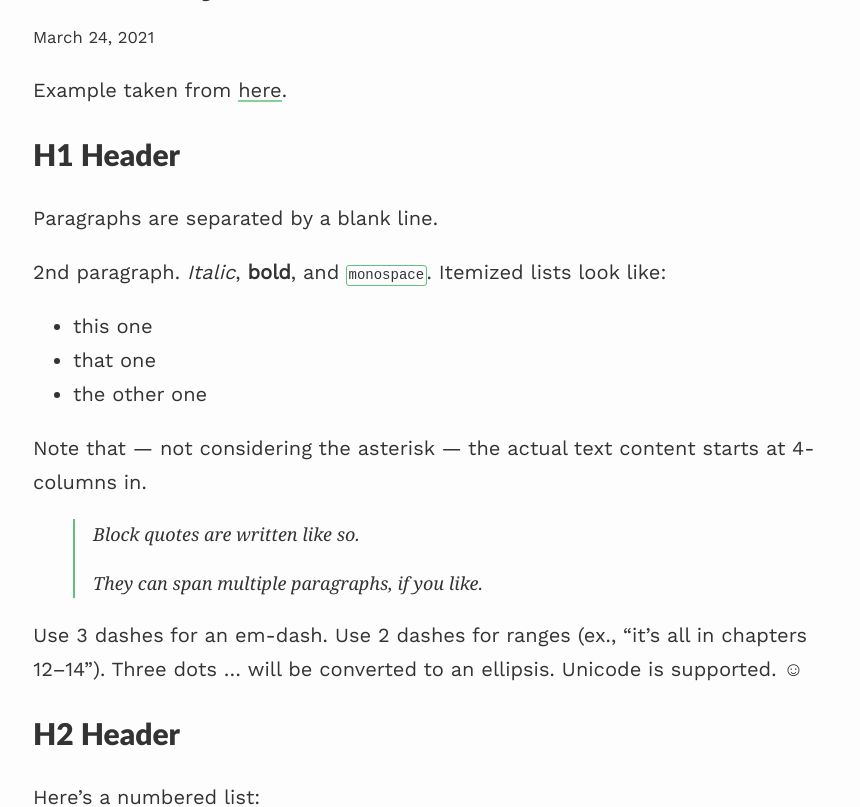
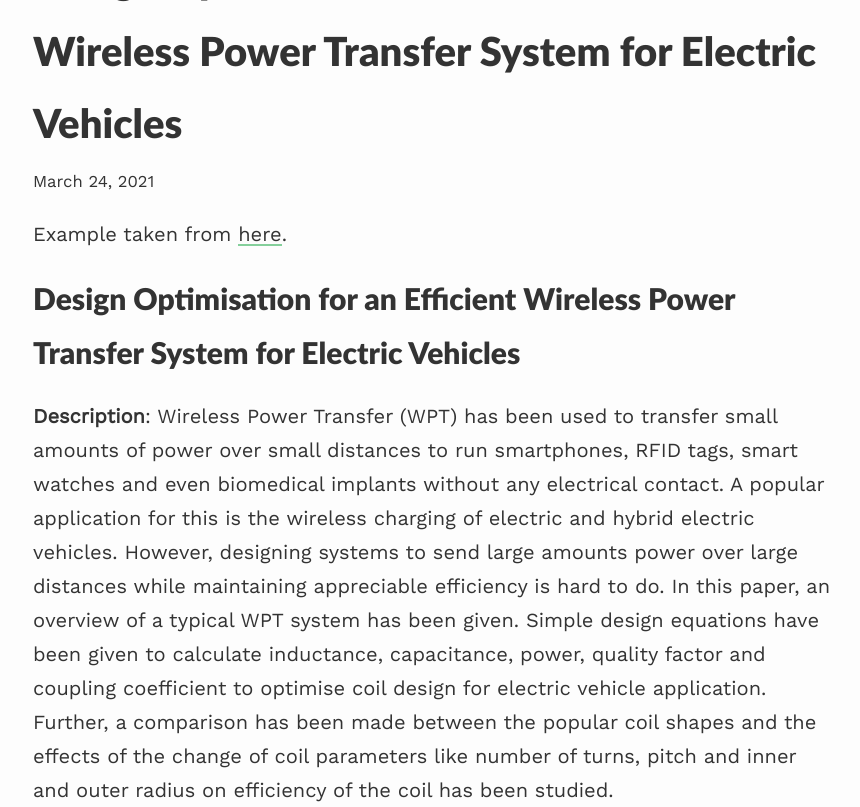
Before and after one commit to varchanaiyer/gradportfolio, a Jekyll site: the page built from _projects/1_project.md, in a window 1280 px wide and 1400 px high, scrolled down 229 px. Shown: the top 807 px of the window, without its empty margins (207-1067 px from the left). Built offline with Jekyll 4.4.1, drawn with Linux system fonts in a browser that asks for light colours; nearby versions of some CDN libraries; some of the changed text lies outside the part shown; grey boxes are pictures that could not be loaded.

Commit message:
Update 1_project.md

```diff
--- a/_projects/1_project.md
+++ b/_projects/1_project.md
@@ -1,166 +1,15 @@
 ---
 layout: post
-title: Short Project
+title: Design Optimisation for an Efficient Wireless Power Transfer System for Electric Vehicles
 description: description of the short project which is long enough
 ---
 
 Example taken from [here](http://www.unexpected-vortices.com/sw/rippledoc/quick-markdown-example.html){:target="_blank"}.
 
-H1 Header
+Design Optimisation for an Efficient Wireless Power Transfer System for Electric Vehicles
 ============
 
-Paragraphs are separated by a blank line.
+**Description**:
+Wireless Power Transfer (WPT) has been used to transfer small amounts of power over small distances to run smartphones, RFID tags, smart watches and even biomedical implants without any electrical contact. A popular application for this is the wireless charging of electric and hybrid electric vehicles. However, designing systems to send large amounts power over large distances while maintaining appreciable efficiency is hard to do. In this paper, an overview of a typical WPT system has been given. Simple design equations have been given to calculate inductance, capacitance, power, quality factor and coupling coefficient to optimise coil design for electric vehicle application. Further, a comparison has been made between the popular coil shapes and the effects of the change of coil parameters like number of turns, pitch and inner and outer radius on efficiency of the coil has been studied.
 
-2nd paragraph. *Italic*, **bold**, and `monospace`. Itemized lists
-look like:
-
-  * this one
-  * that one
-  * the other one
-
-Note that --- not considering the asterisk --- the actual text
-content starts at 4-columns in.
-
-> Block quotes are
-> written like so.
->
-> They can span multiple paragraphs,
-> if you like.
-
-Use 3 dashes for an em-dash. Use 2 dashes for ranges (ex., "it's all
-in chapters 12--14"). Three dots ... will be converted to an ellipsis.
-Unicode is supported. ☺
-
-
-H2 Header
-------------
-
-Here's a numbered list:
-
- 1. first item
- 2. second item
- 3. third item
-
-Note again how the actual text starts at 4 columns in (4 characters
-from the left side). Here's a code sample:
-
-    # Let me re-iterate ...
-    for i in 1 .. 10 { do-something(i) }
-
-As you probably guessed, indented 4 spaces. By the way, instead of
-indenting the block, you can use delimited blocks, if you like:
-
-~~~
-define foobar() {
-    print "Welcome to flavor country!";
-}
-~~~
-
-(which makes copying & pasting easier). You can optionally mark the
-delimited block for Pandoc to syntax highlight it:
-
-~~~python
-import time
-# Quick, count to ten!
-for i in range(10):
-    # (but not *too* quick)
-    time.sleep(0.5)
-    print(i)
-~~~
-
-
-
-### An h3 header ###
-
-Now a nested list:
-
- 1. First, get these ingredients:
-
-      * carrots
-      * celery
-      * lentils
-
- 2. Boil some water.
-
- 3. Dump everything in the pot and follow
-    this algorithm:
-
-        find wooden spoon
-        uncover pot
-        stir
-        cover pot
-        balance wooden spoon precariously on pot handle
-        wait 10 minutes
-        goto first step (or shut off burner when done)
-
-    Do not bump wooden spoon or it will fall.
-
-Notice again how text always lines up on 4-space indents (including
-that last line which continues item 3 above).
-
-Here's a link to [a website](http://foo.bar), to a [local
-doc](local-doc.html), and to a [section heading in the current
-doc](#an-h2-header). Here's a footnote [^1].
-
-[^1]: Some footnote text.
-
-Tables can look like this:
-
-Name           Size  Material      Color
-------------- -----  ------------  ------------
-All Business      9  leather       brown
-Roundabout       10  hemp canvas   natural
-Cinderella       11  glass         transparent
-
-Table: Shoes sizes, materials, and colors.
-
-(The above is the caption for the table.) Pandoc also supports
-multi-line tables:
-
---------  -----------------------
-Keyword   Text
---------  -----------------------
-red       Sunsets, apples, and
-          other red or reddish
-          things.
-
-green     Leaves, grass, frogs
-          and other things it's
-          not easy being.
---------  -----------------------
-
-A horizontal rule follows.
-
-***
-
-Here's a definition list:
-
-apples
-  : Good for making applesauce.
-
-oranges
-  : Citrus!
-
-tomatoes
-  : There's no "e" in tomatoe.
-
-Again, text is indented 4 spaces. (Put a blank line between each
-term and  its definition to spread things out more.)
-
-Here's a "line block" (note how whitespace is honored):
-
-| Line one
-|   Line too
-| Line tree
-
-and images can be specified like so:
-
-![example image](example-image.jpg "An exemplary image")
-
-Inline math equation: $\omega = d\phi / dt$. Display
-math should get its own line like so:
-
-$$I = \int \rho R^{2} dV$$
-
-And note that you can backslash-escape any punctuation characters
-which you wish to be displayed literally, ex.: \`foo\`, \*bar\*, etc.
+![Link Here](https://www.sciencedirect.com/science/article/pii/S1876610217324645)
```
